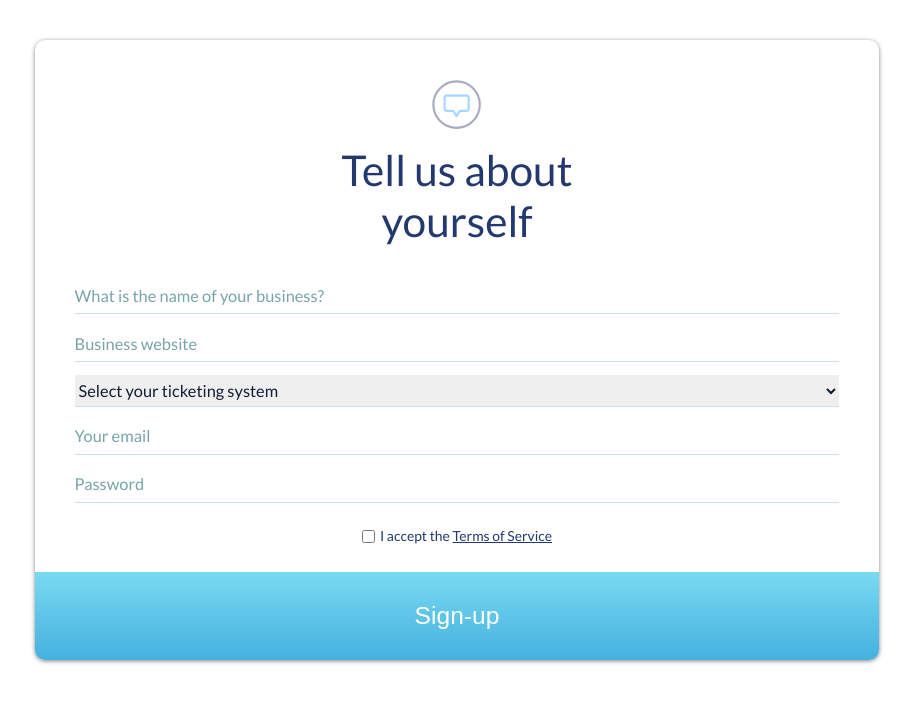
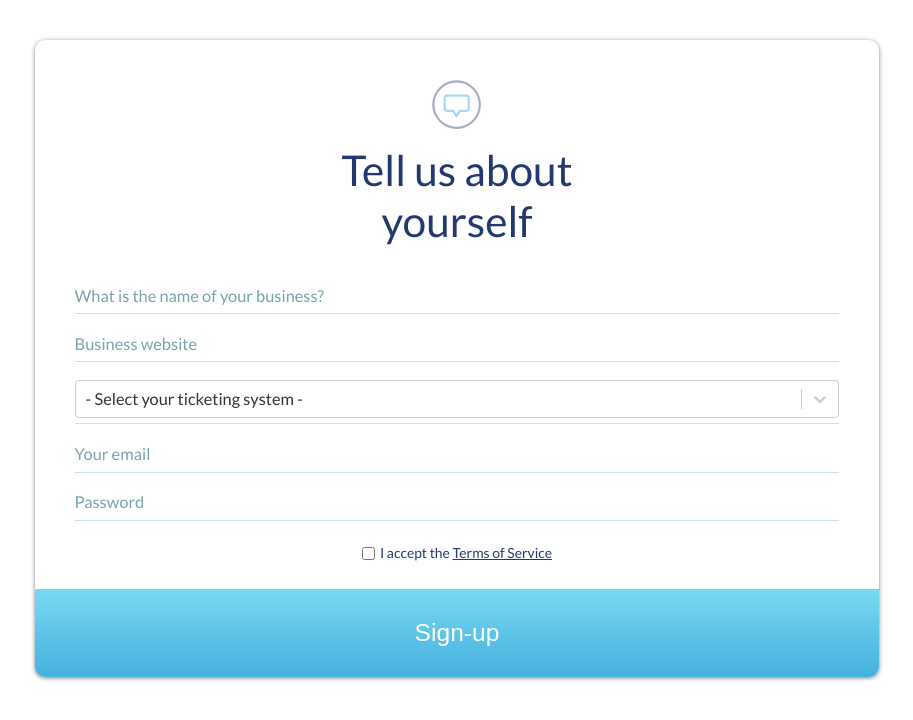
Before and after one commit to keelnu/frontend-dev-exercise, a React (Create React App) app: page / in a window 1280 px wide. Shown: the top 720 px of the page, without its empty margins (183-1096 px from the left). Built offline with nearby package versions, Linux system fonts and the light colour scheme.

Commit message:
Tried to implement react-select package for dropdown but not fully functional yet

```diff
--- a/package.json
+++ b/package.json
@@ -10,6 +10,7 @@
     "react-dom": "^17.0.1",
     "react-hook-form": "^6.15.5",
     "react-scripts": "4.0.3",
+    "react-select": "^4.3.0",
     "web-vitals": "^1.1.1"
   },
   "scripts": {
--- a/src/components/FormContents.jsx
+++ b/src/components/FormContents.jsx
@@ -1,9 +1,24 @@
-import React from 'react';
-import { useForm } from 'react-hook-form';
+import React, { useState } from 'react';
+import { useForm, Controller } from 'react-hook-form';
+import Select from 'react-select';
 import styles from '../styles/FormContents.module.css';
 
+const selectOptions = [
+  { value: 'select', label: '- Select your ticketing system -' },
+  { value: 'zendesk', label: 'Zendesk' },
+  { value: 'intercom', label: 'Intercom' },
+  { value: 'gorgias', label: 'Gorgias' },
+];
+
 const FormContents = () => {
-  const {register, handleSubmit, errors} = useForm();
+  const {register, handleSubmit, errors, control} = useForm({
+    mode: 'onChange',
+    defaultValue: selectOptions[0],
+  });
+
+  const [selectedOption, setSelectedOption] = useState(selectOptions);
+
+  console.log('Errors', errors);
 
   return (
     // handleSubmit() will only execute is form data is correct
@@ -12,6 +27,7 @@ const FormContents = () => {
         // console logging formData to show what would be submitted to the server in an http post request if we were going to save the form input data
         console.log('formData', formData);
     })}>
+
       <div className={styles['form-fields']}>
         <input
           className={styles['form-input']}
@@ -36,20 +52,29 @@ const FormContents = () => {
         {errors.website ? <div className={styles['required-text']}>{errors.website.message}</div> : null}
       </div>
 
-      {/* Dropdown does not appear in the errors object */}
+      {/* Could not get react-select to work yet */}
       <div className={styles['form-fields']}>
-        <select
+        <Controller
           className={styles['form-input']}
           name='system'
-          id='system'
-          defaultValue='Select your ticketing system'
-          ref={register({ required: 'Ticketing System Required' })}
-        >
-            <option value="select">Select your ticketing system</option>
-            <option value="zendesk">Zendesk</option>
-            <option value="intercom">Intercom</option>
-            <option value="gorgias">Gorgias</option>
-        </select>
+          control={control}
+          as={Select}
+          defaultValue={selectOptions[0]}
+          options={selectOptions}
+          rules={{ required: 'Ticketing System Required' }}
+          render={(
+            { onChange }
+          ) => (
+            <Select
+              // onChange={(e) => onChange(e.target.options)}
+              // selected={selectOptions}
+              defaultValue={selectedOption}
+              onChange={setSelectedOption}
+              options={selectOptions}
+              inputRef={register({ required: 'Ticketing System Required' })}
+            />
+          )}
+        />
         {errors.system ? <div className={styles['required-text']}>{errors.system.message}</div> : null}
       </div>
 
```
Also changed, not shown: 1 other file (tests, documents, lock files or other folders).
